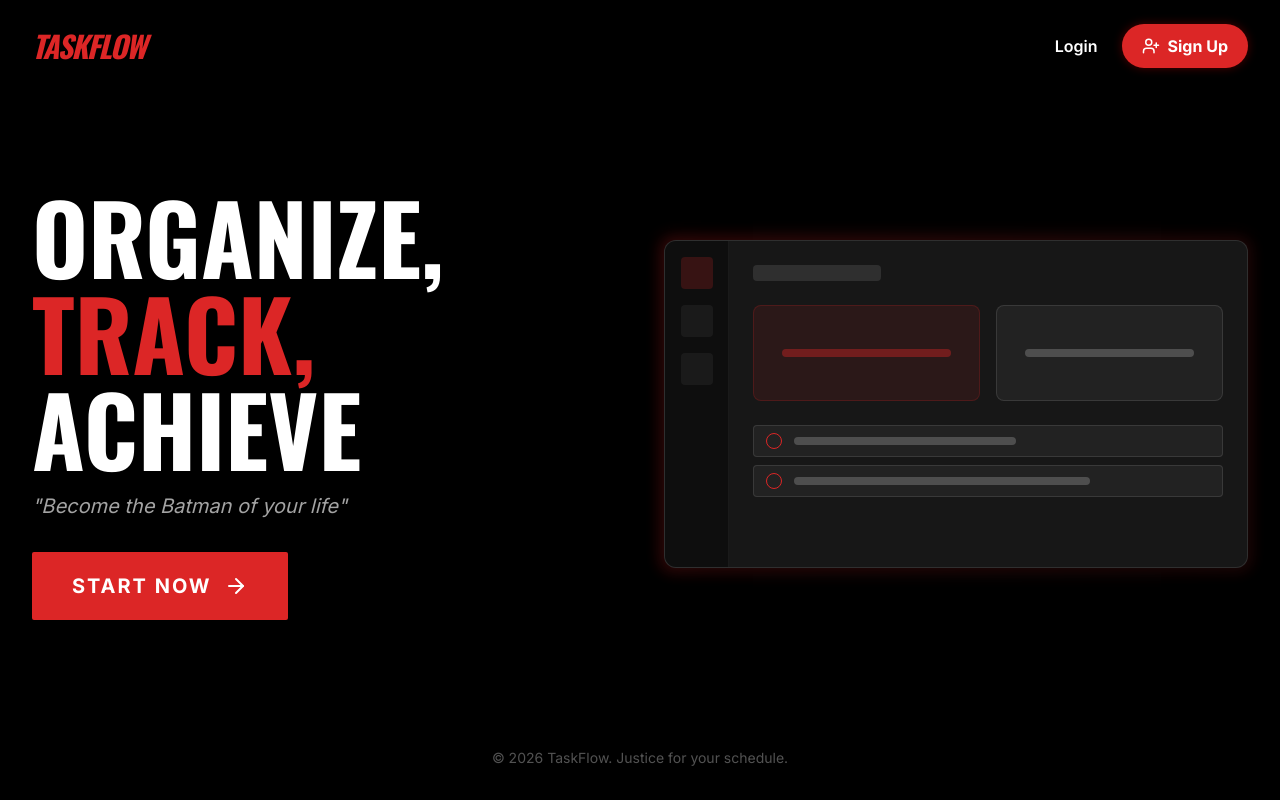
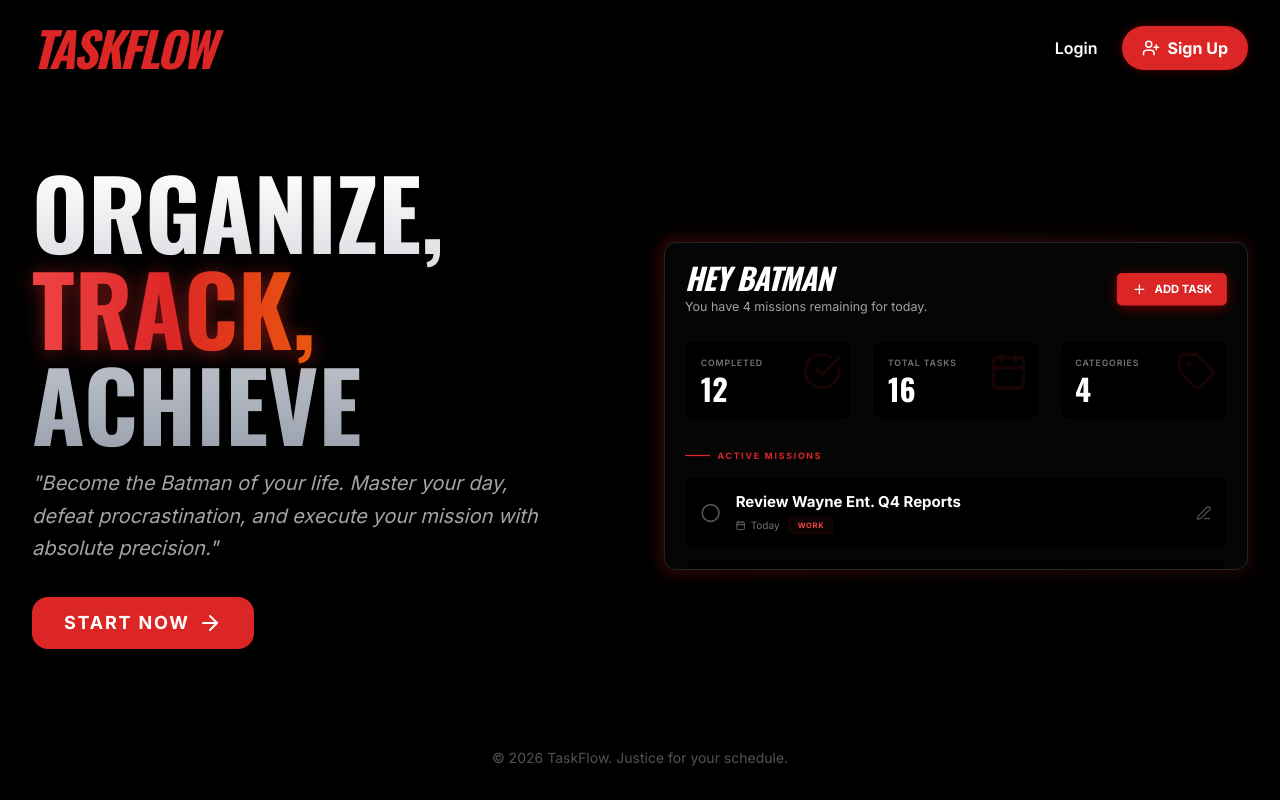
Before and after one commit to muskan-codes-22/taskflow, a React (Vite) app: page /#/ in a window 1280 px wide. Built offline with nearby package versions, Linux system fonts and the light colour scheme.

Commit message:
feat: introduce initial application structure including landing page, main layout, and essential assets.

```diff
--- a/components/LandingPage.tsx
+++ b/components/LandingPage.tsx
@@ -1,14 +1,14 @@
 
 import React from 'react';
 import { Link } from 'react-router-dom';
-import { UserPlus, ArrowRight } from 'lucide-react';
+import { UserPlus, ArrowRight, CheckCircle, Circle, Calendar, Tag, Plus, Edit3 } from 'lucide-react';
 
 const LandingPage: React.FC = () => {
   return (
     <div className="min-h-screen flex flex-col">
       {/* Navbar */}
-      <nav className="flex items-center justify-between px-8 py-6 max-w-7xl mx-auto w-full">
-        <div className="text-3xl font-display text-red-600 italic tracking-tighter">TASKFLOW</div>
+      <nav className="flex items-center justify-between px-8 py-6 w-full">
+        <div className="text-5xl font-display text-red-600 italic tracking-tighter">TASKFLOW</div>
         <div className="flex items-center gap-6">
           <Link to="/login" className="text-white hover:text-red-500 font-semibold transition-colors">
             Login
@@ -27,19 +27,19 @@ const LandingPage: React.FC = () => {
       <main className="flex-1 max-w-7xl mx-auto w-full grid grid-cols-1 lg:grid-cols-2 gap-12 items-center px-8 py-12">
         <div className="space-y-8 animate-in fade-in slide-in-from-left-8 duration-700">
           <div className="space-y-4">
-            <h1 className="text-7xl lg:text-8xl font-display leading-[0.9] text-white">
+            <h1 className="text-7xl lg:text-8xl font-display leading-[0.9] text-transparent bg-clip-text bg-gradient-to-b from-white to-gray-400 drop-shadow-lg">
               ORGANIZE,<br />
-              <span className="text-red-600">TRACK,</span><br />
+              <span className="bg-gradient-to-r from-red-500 via-red-600 to-orange-600 text-transparent bg-clip-text filter drop-shadow-[0_2px_10px_rgba(220,38,38,0.5)]">TRACK,</span><br />
               ACHIEVE
             </h1>
-            <p className="text-xl text-neutral-400 italic">
-              "Become the Batman of your life"
+            <p className="text-xl text-neutral-400 italic max-w-lg leading-relaxed">
+              "Become the Batman of your life. Master your day, defeat procrastination, and execute your mission with absolute precision."
             </p>
           </div>
 
           <Link
             to="/login"
-            className="inline-flex items-center gap-3 bg-red-600 text-white px-10 py-5 rounded-sm font-bold text-xl uppercase tracking-widest hover:bg-red-700 transition-all group"
+            className="inline-flex items-center gap-2 bg-red-600 text-white px-8 py-3 rounded-2xl font-bold text-lg uppercase tracking-widest hover:bg-red-700 hover:scale-105 hover:shadow-[0_0_20px_rgba(220,38,38,0.6)] transition-all duration-300 group"
           >
             Start Now
             <ArrowRight className="group-hover:translate-x-2 transition-transform" />
@@ -49,34 +49,76 @@ const LandingPage: React.FC = () => {
         {/* Mockup Preview */}
         <div className="relative group animate-in fade-in slide-in-from-right-8 duration-700">
           <div className="absolute -inset-1 bg-gradient-to-r from-red-600 to-red-900 rounded-xl blur opacity-25 group-hover:opacity-50 transition duration-1000"></div>
-          <div className="relative bg-neutral-900 border border-white/10 rounded-xl overflow-hidden shadow-2xl aspect-video">
-            {/* Minimal Mockup UI */}
-            <div className="flex h-full">
-              <div className="w-16 border-r border-white/5 bg-black/40 p-4 space-y-4">
-                <div className="w-8 h-8 rounded bg-red-600/20" />
-                <div className="w-8 h-8 rounded bg-white/5" />
-                <div className="w-8 h-8 rounded bg-white/5" />
+          <div className="relative bg-[#050505] border border-neutral-800 rounded-xl overflow-hidden shadow-2xl aspect-video flex flex-col">
+            {/* Realistic Dashboard Mockup (Scaled) */}
+            <div className="p-8 w-[160%] h-[160%] origin-top-left transform scale-[0.625] pointer-events-none select-none">
+
+              {/* Header */}
+              <header className="flex items-center justify-between mb-10">
+                <div>
+                  <h2 className="text-5xl font-display text-white tracking-tight italic">HEY BATMAN</h2>
+                  <p className="text-neutral-400 mt-2 text-xl">You have 4 missions remaining for today.</p>
+                </div>
+                <div className="bg-red-600 text-white font-bold py-3 px-6 rounded-lg flex items-center gap-3 shadow-[0_4px_20px_rgba(255,0,0,0.4)]">
+                  <Plus size={24} />
+                  <span className="text-lg">ADD TASK</span>
+                </div>
+              </header>
+
+              {/* Stats Grid */}
+              <div className="grid grid-cols-3 gap-8 mb-12">
+                {[
+                  { label: "Completed", value: "12", icon: CheckCircle },
+                  { label: "Total Tasks", value: "16", icon: Calendar },
+                  { label: "Categories", value: "4", icon: Tag }
+                ].map((stat, i) => (
+                  <div key={i} className="bg-black border border-red-900/20 p-6 rounded-xl relative overflow-hidden">
+                    <div className="absolute top-0 right-0 p-4 opacity-10">
+                      <stat.icon size={64} className="text-red-600" />
+                    </div>
+                    <p className="text-neutral-500 font-semibold uppercase text-sm tracking-widest mb-2">{stat.label}</p>
+                    <h3 className="text-5xl font-display text-white">{stat.value}</h3>
+                  </div>
+                ))}
               </div>
-              <div className="flex-1 p-6 space-y-6">
-                <div className="h-4 w-32 bg-white/10 rounded" />
-                <div className="grid grid-cols-2 gap-4">
-                  <div className="h-24 bg-red-600/10 border border-red-600/20 rounded-lg flex items-center justify-center">
-                    <div className="w-3/4 h-2 bg-red-600/40 rounded" />
+
+              {/* Task List */}
+              <div className="space-y-4">
+                <h4 className="text-sm font-bold text-red-600 uppercase tracking-[0.2em] mb-6 flex items-center gap-3">
+                  <span className="w-10 h-[2px] bg-red-600"></span>
+                  Active Missions
+                </h4>
+
+                {/* Mock Tasks */}
+                {[
+                  { name: "Review Wayne Ent. Q4 Reports", cat: "Work", date: "Today", completed: false },
+                  { name: "Patrol Gotham North Sector", cat: "Vigilante", date: "Tonight", completed: false },
+                  { name: "Equipment Maintenance", cat: "Personal", date: "Tomorrow", completed: true }
+                ].map((task, i) => (
+                  <div key={i} className={`flex items-center justify-between p-6 bg-black border ${task.completed ? 'border-neutral-800 opacity-60' : 'border-red-900/20'} rounded-xl`}>
+                    <div className="flex items-center gap-6">
+                      <div className={task.completed ? 'text-red-600' : 'text-neutral-600'}>
+                        {task.completed ? <CheckCircle size={32} /> : <Circle size={32} />}
+                      </div>
+                      <div>
+                        <h5 className={`font-bold text-2xl ${task.completed ? 'text-neutral-500 line-through' : 'text-white'}`}>
+                          {task.name}
+                        </h5>
+                        <div className="flex items-center gap-4 mt-2 text-base text-neutral-500">
+                          <span className="flex items-center gap-2">
+                            <Calendar size={16} /> {task.date}
+                          </span>
+                          <span className="px-3 py-1 rounded bg-red-900/10 text-red-500 font-bold uppercase text-xs tracking-widest border border-red-600/20">
+                            {task.cat}
+                          </span>
+                        </div>
+                      </div>
+                    </div>
+                    <div className="flex gap-3 text-neutral-600">
+                      <Edit3 size={24} />
+                    </div>
                   </div>
-                  <div className="h-24 bg-white/5 border border-white/10 rounded-lg flex items-center justify-center">
-                    <div className="w-3/4 h-2 bg-white/20 rounded" />
-                  </div>
-                </div>
-                <div className="space-y-2">
-                  <div className="h-8 bg-white/5 border border-white/10 rounded flex items-center px-3">
-                    <div className="w-4 h-4 rounded-full border border-red-600 mr-3" />
-                    <div className="w-1/2 h-2 bg-white/20 rounded" />
-                  </div>
-                  <div className="h-8 bg-white/5 border border-white/10 rounded flex items-center px-3">
-                    <div className="w-4 h-4 rounded-full border border-red-600 mr-3" />
-                    <div className="w-2/3 h-2 bg-white/20 rounded" />
-                  </div>
-                </div>
+                ))}
               </div>
             </div>
           </div>
```
